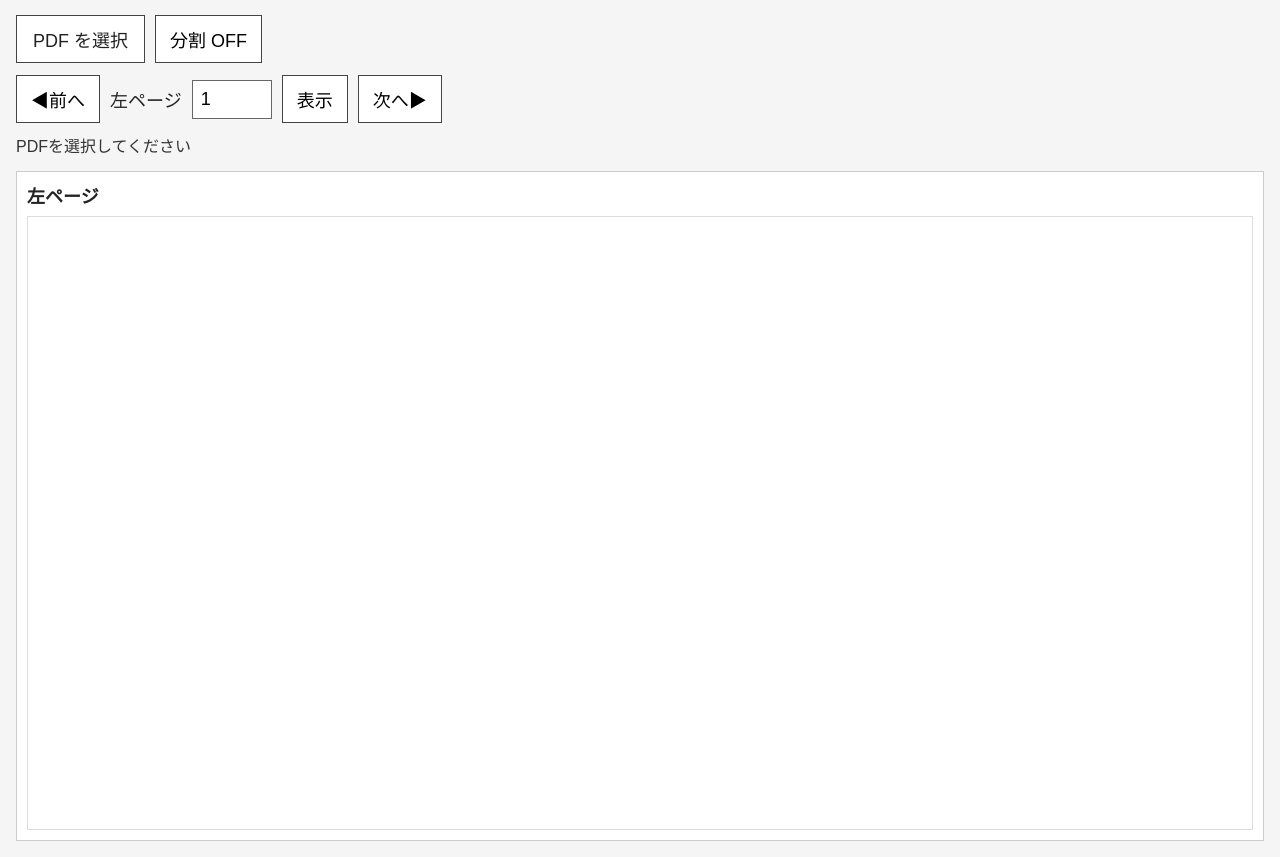
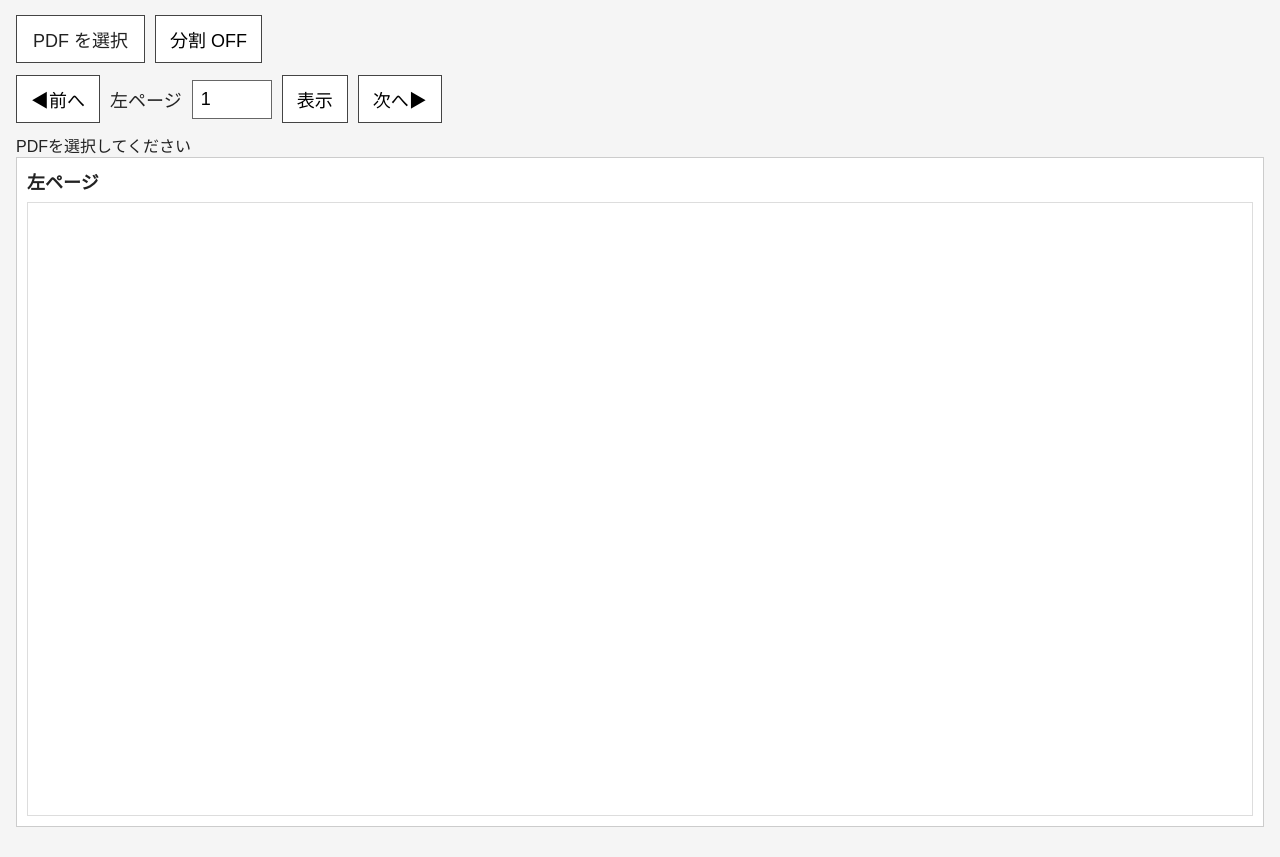
Before and after one commit to oita-joho/Dual_Pdf, a plain HTML site: page index.html in a window 1280 px wide. Shown: the part 49-906 px from the top of the page. Drawn offline with Linux system fonts and the light colour scheme.

Commit message:
Update index.html

```diff
--- a/index.html
+++ b/index.html
@@ -43,7 +43,7 @@
     </div>
 
     <!-- 状態表示 -->
-    <div class="status" id="status">
+    <div class="viewer single" id="viewer">
       PDFを選択してください
     </div>
 
```
